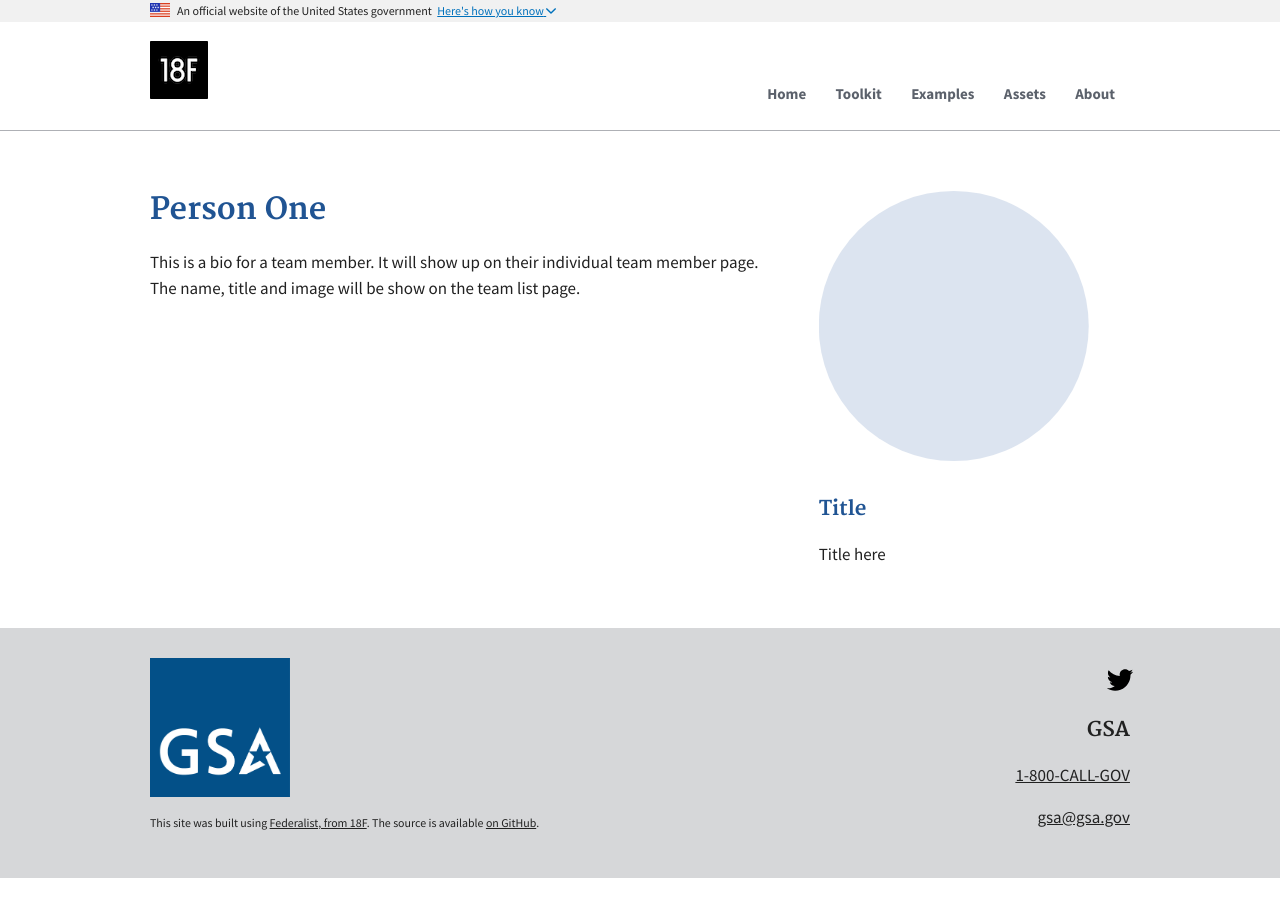
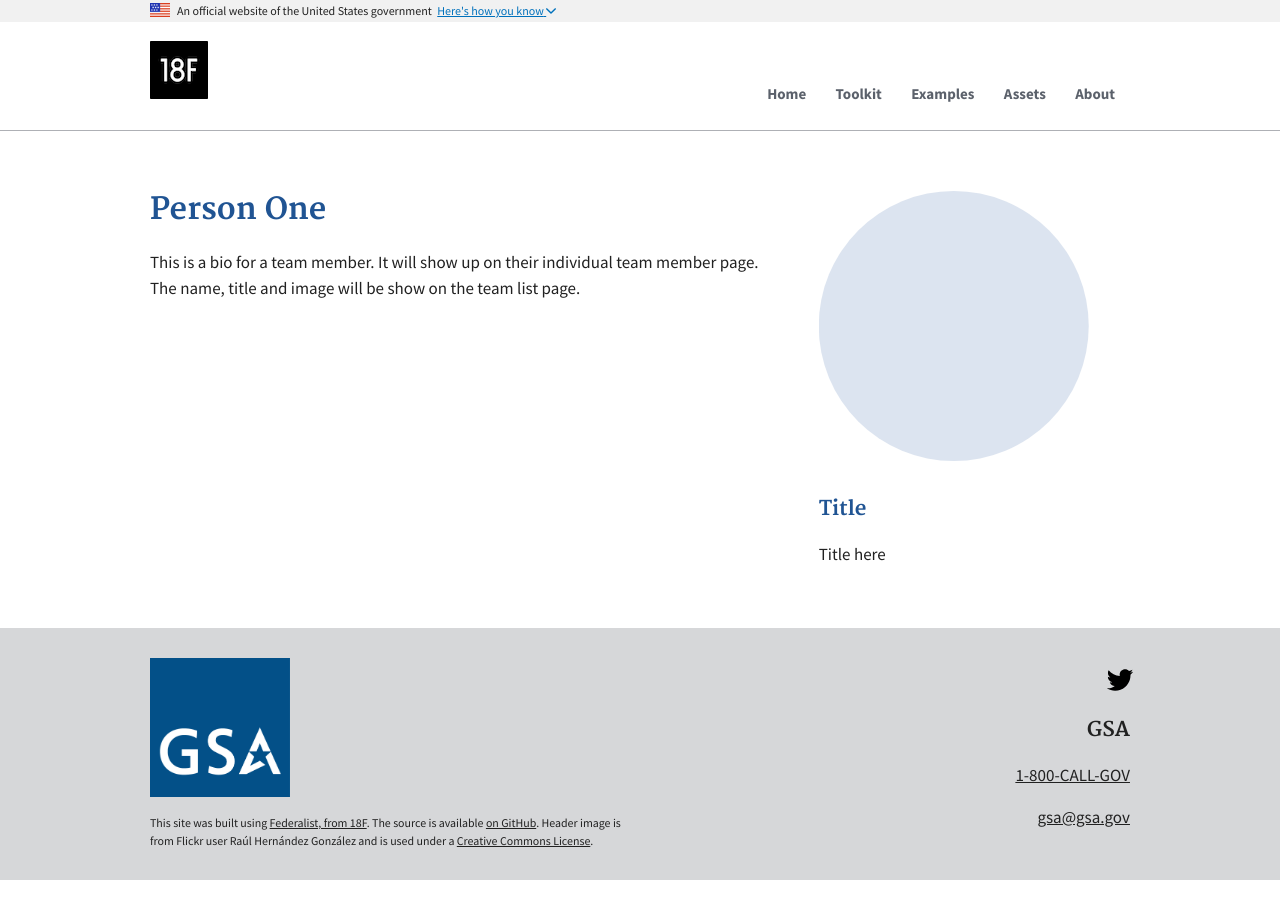
Before and after one commit to 18F/Modular-Contracting-And-Agile-Development, a Jekyll site: the page built from _team/person_1.md, in a window 1280 px wide. Built offline with Jekyll 4.4.1, drawn with Linux system fonts in a browser that asks for light colours.

Commit message:
Modified header images

```diff
--- a/_config.yml
+++ b/_config.yml
@@ -4,7 +4,7 @@
 baseurl: "" # the subpath of your site, e.g. /blog/
 url: "https://modularcontracting.18f.gov" # the base hostname & protocol for your site
 logo: /assets/img/18F-logo.png
-feature_image: /assets/img/feature-background.jpg
+feature_image: /assets/img/new-background.jpg
 
 colors:
   background: '#ffffff'
@@ -76,7 +76,7 @@
     phonenumber: 1-800-CALL-GOV
     email: gsa@gsa.gov
     twitter: "18f"
-  text: This site was built using <a href="https://federalist.18f.gov/" target="_blank">Federalist, from 18F</a>. The source is available <a href="https://github.com/18F/Modular-Contracting-And-Agile-Development/">on GitHub</a>.
+  text: This site was built using <a href="https://federalist.18f.gov/" target="_blank">Federalist, from 18F</a>. The source is available <a href="https://github.com/18F/Modular-Contracting-And-Agile-Development/">on GitHub</a>. Header image is from Flickr user Raúl Hernández González and is used under a <a href="https://creativecommons.org/licenses/by/2.0/" target="_blank">Creative Commons License</a>.
 
 # Build settings
 markdown: kramdown
--- a/_data/navbar.yml
+++ b/_data/navbar.yml
@@ -56,7 +56,7 @@
                 show_in_footer: false
             -
                 text: 'Streamlining Procurement'
-                href: pages/projects/oh-procurement.md
+                href: pages/projects/vendor-pools.md
                 show_in_menu: false
                 show_in_footer: false
     -
--- a/_sass/_hero.scss
+++ b/_sass/_hero.scss
@@ -6,7 +6,7 @@
   position: relative;
 }
 .hero-content {
-  background-color: transparentize($text-color, .6);
+  background-color: transparentize($text-color, .2);
   bottom: 20px;
   left: 50%;
   margin-left: -30%;
```
Also changed, not shown: _projects/oh-procurement.md (deleted, +0 -23 lines), _projects/vendor-pools.md (added, +26 -0 lines), pages/home.md (+2 -2 lines), assets/img/about.jpg, assets/img/new-background.jpg (added), assets/img/project-images/papers.jpg (added).
